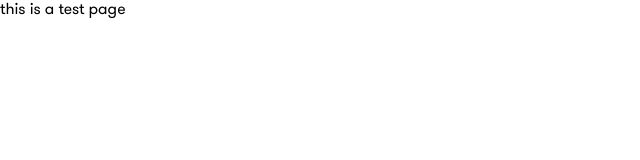
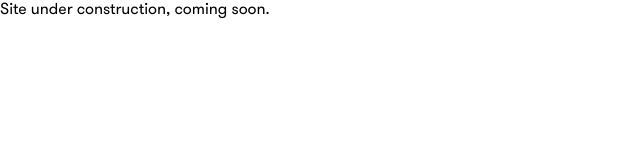
Before and after one commit to yiwenl/lin.bert-website, a React app: page index.html in a window 1280 px wide. Shown: the whole page, without its empty margins (0-640 px from the left). Built offline with nearby package versions, Linux system fonts and the light colour scheme.

Commit message:
Update copy

```diff
--- a/index.html
+++ b/index.html
@@ -3,9 +3,9 @@
 <!DOCTYPE html>
 <html>
 <head>
-	<title>Test</title>
+	<title>Lin.bert</title>
 </head>
 <body>
-this is a test page
+Site under construction, coming soon.
 </body>
 </html>
```
